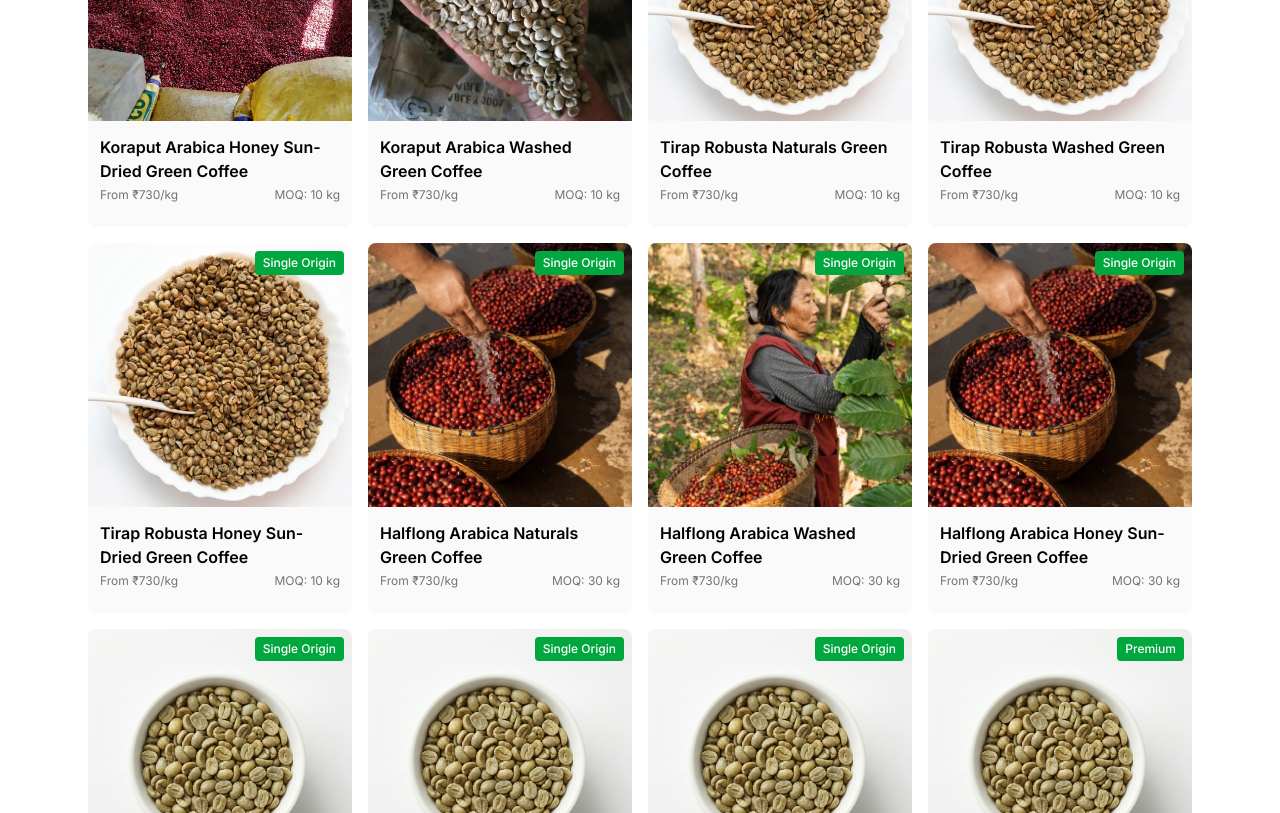
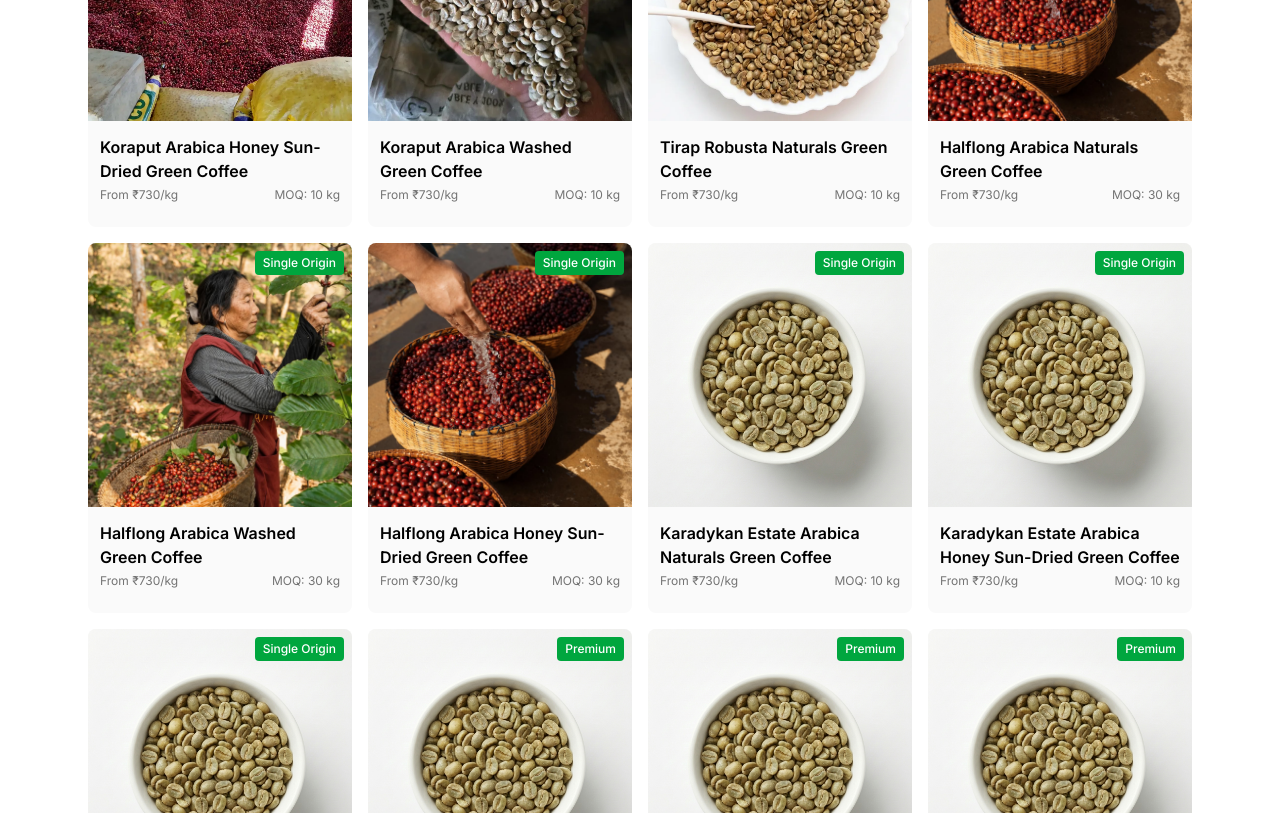
Before and after one commit to Gray-Cup/b2b-graycup-in-static, a Next.js app: page / in a window 1280 px wide. Shown: the part 1580-2393 px from the top of the page. Built offline with nearby package versions, Linux system fonts and the light colour scheme; no server answers.

Commit message:
Update coffee.ts

```diff
--- a/src/data/products/coffee.ts
+++ b/src/data/products/coffee.ts
@@ -217,62 +217,6 @@ export const coffeeProducts: Product[] = [
     grades: ["Grade 1", "Grade 2"],
     packaging: ["60kg GrainPro jute bags", "30kg bags", "Bulk containers"],
     sku: "GC-COF-TRP-NAT-001",
-    brand: "Gray Cup",
-    availability: "in_stock",
-    googleProductCategory: "1868",
-  },
-  {
-    slug: "tirap-robusta-washed",
-    name: "Tirap Robusta Washed Green Coffee",
-    image: "/products/north-east/arunachal-pradesh/tirap/tirap-robusta-naturals.webp",
-    description:
-      "Fully washed Robusta green coffee from Tirap, Arunachal Pradesh — clean, low-defect, and traceable to Naga and Wancho tribal farms.",
-    longDescription:
-      "This washed-process lot from Tirap is depulped and fermented at small community stations before drying, removing the mucilage entirely for a cleaner, more consistent bean than the region's more common natural-process lots. The result is a Robusta with a straightforward, low-defect cup — bold body, low acidity.",
-    details: [
-      "CxR (Congensis × Robusta) cultivar",
-      "Fully washed process",
-      "Himalayan foothill farms at 300m",
-      "Clean, low-defect cup",
-      "Tribal Naga and Wancho farming communities",
-      "Arunachal Pradesh single origin",
-    ],
-    locations: ["Tirap, Arunachal Pradesh"],
-    category: "Coffee",
-    categoryTwo: "Single Origin",
-    priceRange: { min: 730, max: 1750, unit: "per kg" },
-    minimumOrder: { quantity: 10, unit: "kg" },
-    grades: ["Grade 1", "Grade 2"],
-    packaging: ["60kg GrainPro jute bags", "30kg bags", "Bulk containers"],
-    sku: "GC-COF-TRP-WSH-001",
-    brand: "Gray Cup",
-    availability: "in_stock",
-    googleProductCategory: "1868",
-  },
-  {
-    slug: "tirap-robusta-hsd",
-    name: "Tirap Robusta Honey Sun-Dried Green Coffee",
-    image: "/products/north-east/arunachal-pradesh/tirap/tirap-robusta-naturals.webp",
-    description:
-      "Honey sun-dried Robusta green coffee from Tirap, Arunachal Pradesh — mucilage-on drying for extra sweetness and body.",
-    longDescription:
-      "Honey Sun-Dried Tirap Robusta is pulped and then dried with the mucilage intact on raised platforms, capturing more of the cherry's natural sugars than a fully washed lot without the heavier ferment character of a whole-cherry natural. Grown by Naga and Wancho tribal farming families.",
-    details: [
-      "Honey (mucilage-on) sun-dried process",
-      "CxR (Congensis × Robusta) cultivar",
-      "Himalayan foothill farms at 300m",
-      "Rounder, sweeter body than washed lots",
-      "Tribal Naga and Wancho farming communities",
-      "Arunachal Pradesh single origin",
-    ],
-    locations: ["Tirap, Arunachal Pradesh"],
-    category: "Coffee",
-    categoryTwo: "Single Origin",
-    priceRange: { min: 730, max: 1750, unit: "per kg" },
-    minimumOrder: { quantity: 10, unit: "kg" },
-    grades: ["Gold Honey", "Red Honey"],
-    packaging: ["60kg GrainPro jute bags", "30kg bags", "Bulk containers"],
-    sku: "GC-COF-TRP-HSD-001",
     brand: "Gray Cup",
     availability: "in_stock",
     googleProductCategory: "1868",
```
